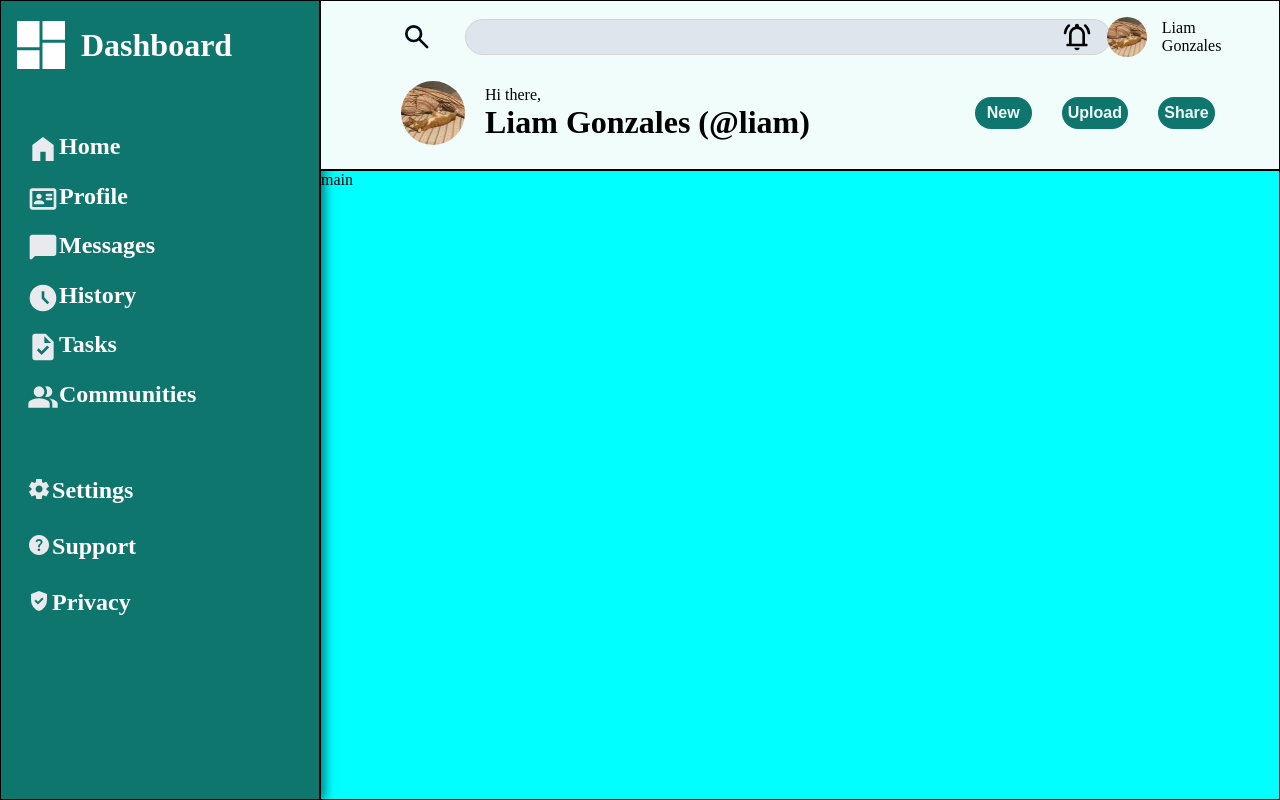
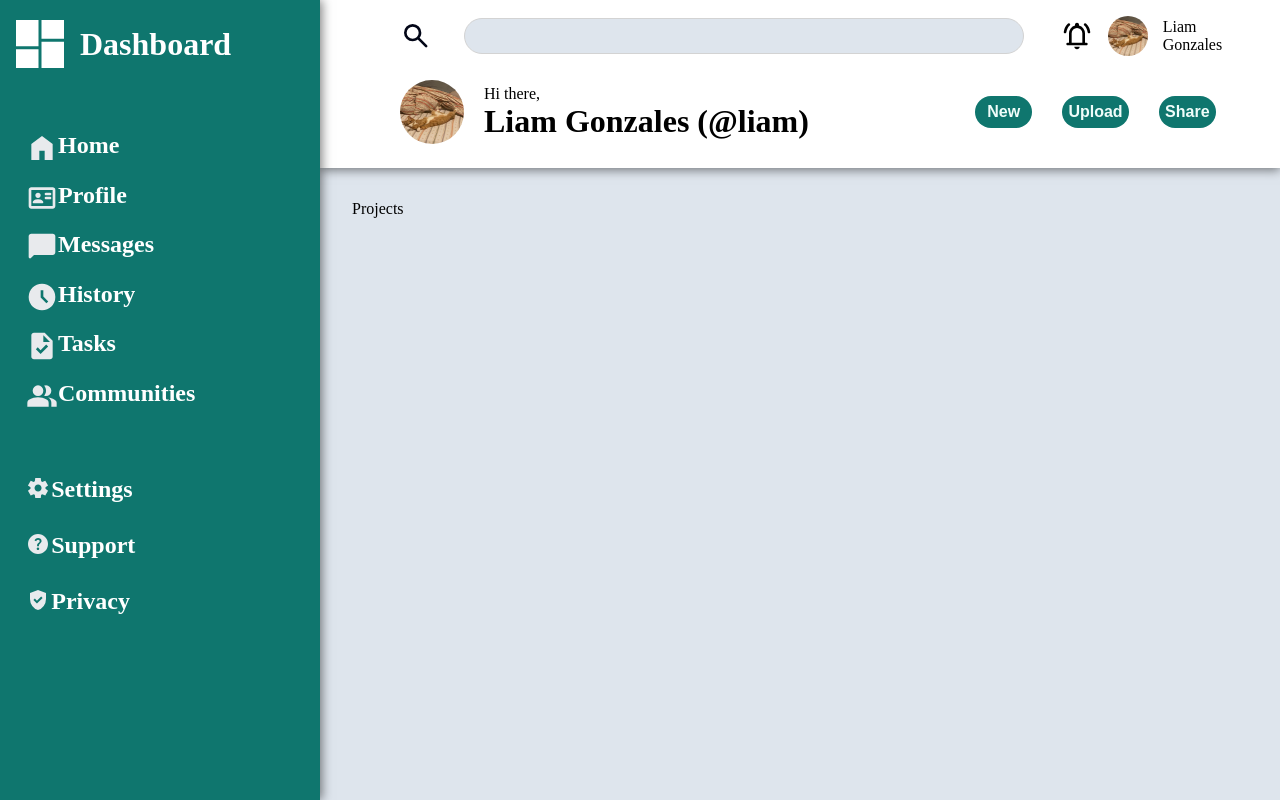
Before and after one commit to lvingonzales/Admin-Dashboard, a plain HTML site: page index.html in a window 1280 px wide. Drawn offline with Linux system fonts and the light colour scheme.

Commit message:
start main section

```diff
--- a/index.html
+++ b/index.html
@@ -82,7 +82,17 @@
             </div>
         </div>
         <div class="main">
-            main
+            <div class="project">
+                <div class="project-header">
+                    Projects
+                </div>
+                <div class="project-cards-container">
+
+                </div>
+            </div>
+            <div class="main-sidebar">
+
+            </div>
         </div>
     </div>
 </body>
--- a/style.css
+++ b/style.css
@@ -18,10 +18,6 @@ body {
     height: 100%;
 }
 
-.container > div {
-    border: 1px solid black;
-}
-
 .sidebar {
     padding: 1rem;
     padding-top: 0.25rem;
@@ -30,7 +26,9 @@ body {
     gap: 2rem;
     grid-template-rows: minmax(50px, 80px) 2fr 3fr;
     background-color: #0f766e;
-    box-shadow: 5px 0px 10px rgba(0, 0, 0, .5);
+    position: relative;
+    z-index: 10;
+    box-shadow: 2px 0px 10px rgba(0, 0, 0, .5);
 }
 
 .sidebar > div {
@@ -88,12 +86,15 @@ ul {
     padding-left: 5rem;
     padding-right: 3rem;
     align-content: center;
-    background-color: #f0fdfa;
+    background-color: #ffffff;
+    overflow: clip;
+    position: relative;
+    box-shadow: 0px 2px 10px rgba(0, 0, 0, .5);
 }
 
 .header-utilities {
     display: grid;
-    grid-template-columns: minmax(400px, 75%) repeat(3, 1fr);
+    grid-template-columns: minmax(300px, 75%) repeat(3, 1fr);
     align-items: center;
 }
 
@@ -104,7 +105,8 @@ ul {
 }
 
 input {
-    min-width: 40rem;
+    width: 40rem;
+    min-width: 10rem;
     height: 2rem;
     border: 1px solid lightgrey;
     background-color: #dee5ed;
@@ -172,3 +174,10 @@ input {
     font-weight: 900;
     font-size: 1em;
 }
+
+.main {
+    background-color: #dee5ed;
+    padding: 2rem;
+    display: grid;
+    grid-template-columns: 2fr 1fr;
+}
```
